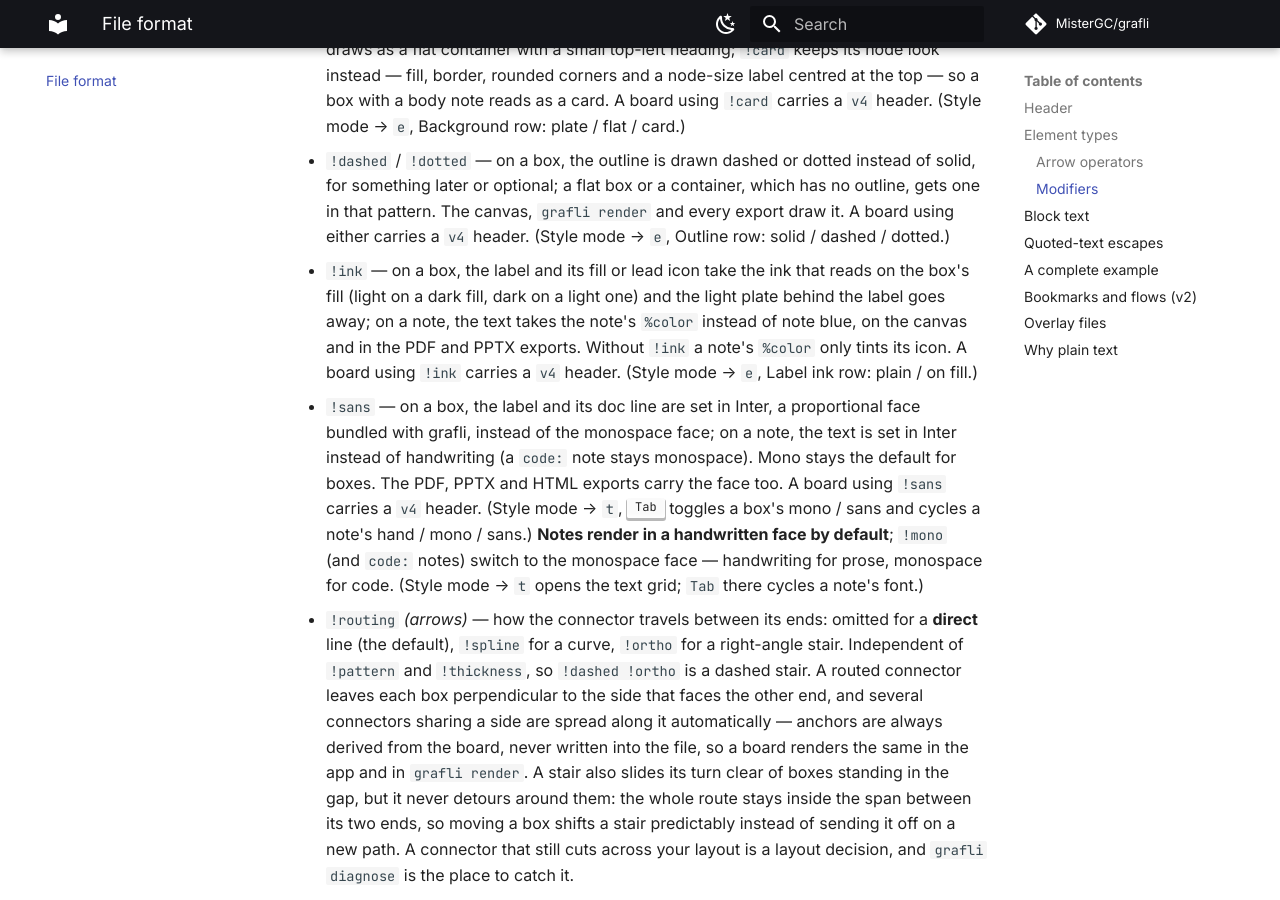
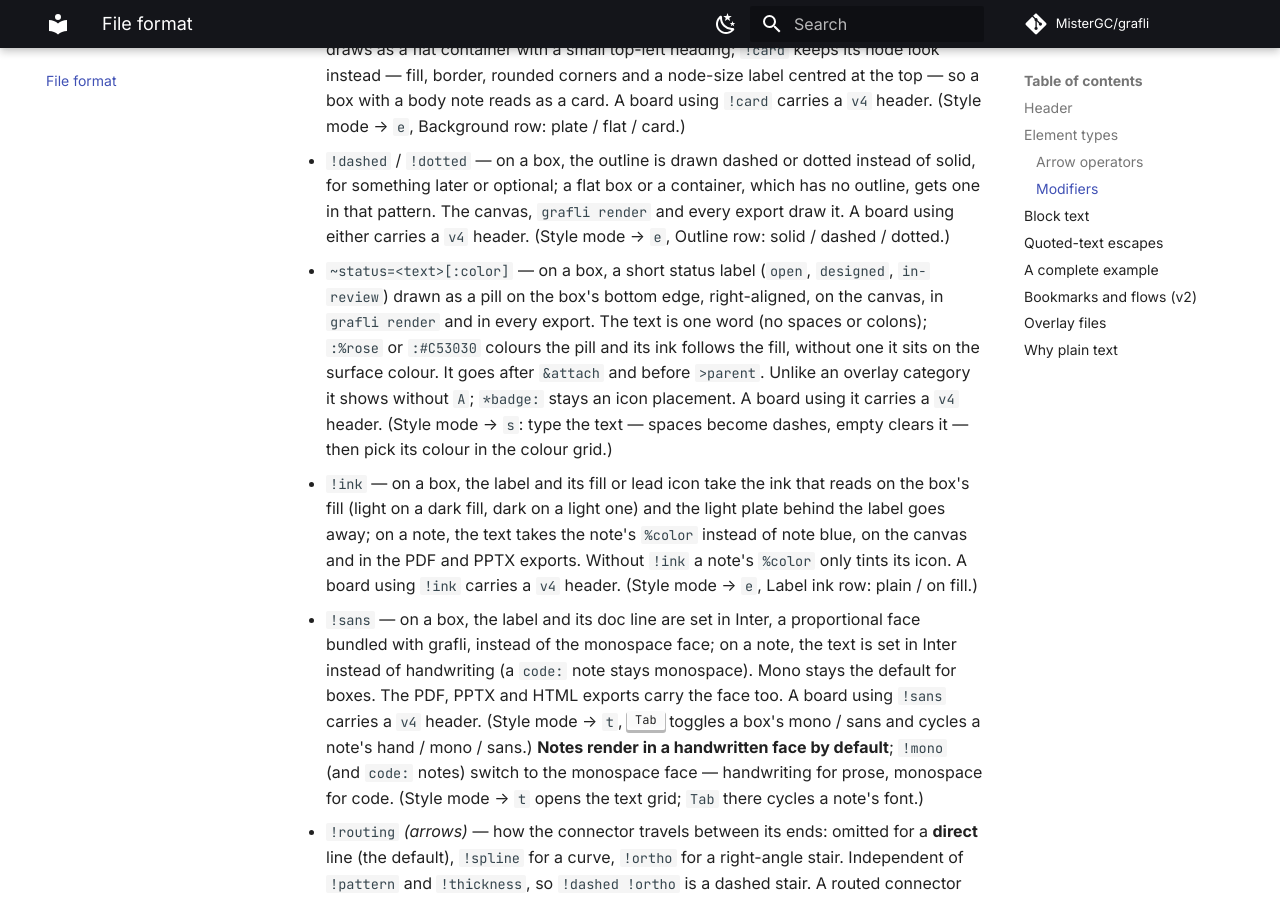
Before and after one commit to MisterGC/grafli, an MkDocs documentation site: the page built from docs/format.md, in a window 1280 px wide and 900 px high, scrolled down 2428 px. Built offline with MkDocs 1.6.1 and Material for MkDocs 9.7.7, drawn with Linux system fonts in a browser that asks for light colours; comment, search, counter and statistics services are not loaded; some of the changed text lies outside the part shown.

Commit message:
Document ~status= in the format reference, keybindings, skill, README and changelog

````diff
--- a/docs/format.md
+++ b/docs/format.md
@@ -16,7 +16,7 @@ its version. It is required.
 ## Element types
 
 ```text
-@ box <id> "<label>" <x>,<y> <w>x<h> [color] [^anchor] [~size] [!style] [>parent]
+@ box <id> "<label>" <x>,<y> <w>x<h> [color] [^anchor] [~size] [!style] [&attach] [~status=<text>[:color]] [>parent]
 @ note [<id>] <x>,<y> "<text>" [color] [~size] [~width=N] [!style] [>parent]
 @ arrow <from> <op> <to> ["label"] [color] [!pattern] [!thickness] [!routing] [!dot] [~size] [~from=<side>] [~to=<side>]
 @ image <id> "<relative_path>" <x>,<y> <w>x<h> [!frame|!noframe] [>parent] [&attach]
@@ -100,6 +100,16 @@ in `grafli render`. A pair carrying a single arrow is drawn exactly as before.
   `grafli render` and every export draw it. A board using either carries a
   `#!grafli v4` header. (Style mode → `e`, Outline row: solid / dashed /
   dotted.)
+- `~status=<text>[:color]` — on a box, a short status label (`open`,
+  `designed`, `in-review`) drawn as a pill on the box's bottom edge,
+  right-aligned, on the canvas, in `grafli render` and in every export. The
+  text is one word (no spaces or colons); `:%rose` or `:#C53030` colours the
+  pill and its ink follows the fill, without one it sits on the surface
+  colour. It goes after `&attach` and before `>parent`. Unlike an overlay
+  category it shows without `A`; `*badge:` stays an icon placement. A board
+  using it carries a `#!grafli v4` header. (Style mode → `s`: type the
+  text — spaces become dashes, empty clears it — then pick its colour in the
+  colour grid.)
 - `!ink` — on a box, the label and its fill or lead icon take the ink that
   reads on the box's fill (light on a dark fill, dark on a light one) and
   the light plate behind the label goes away; on a note, the text takes the
````
Also changed, not shown: CHANGELOG.md (+8 -0 lines), README.md (+1 -1 lines), docs/keybindings.md (+1 -0 lines), grafli/skills/grafli/SKILL.md (+4 -1 lines), grafli/skills/grafli/references/format.md (+3 -2 lines).
